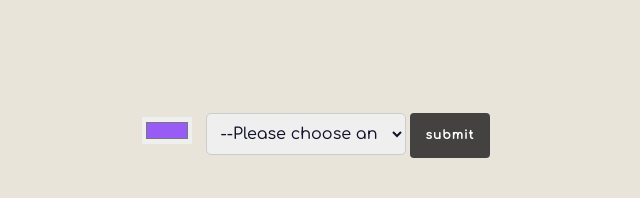
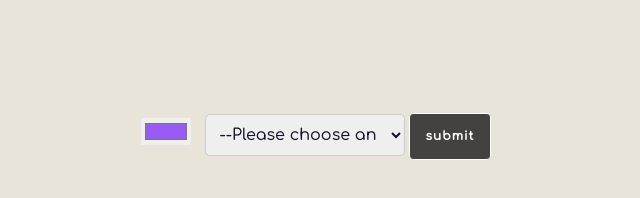
Before and after one commit to sleepykanguru22/color-studio, a plain HTML site: page index.html in a window 1280 px wide. Shown: the full height of the page, 324-964 px from the left. Drawn offline with nearby package versions, Linux system fonts and the light colour scheme; a web font is replaced by a local one.

Commit message:
Update index.css

```diff
--- a/index.css
+++ b/index.css
@@ -151,10 +151,11 @@ button {
   font-size: 12px;
   font-weight: bold;
   letter-spacing: 1px;
-  border: none;
+  border: 1px solid white;
 }
 
 button:hover {
+  border: none;
   background-image: linear-gradient(
     90deg,
     #53cbef 0%,
```
